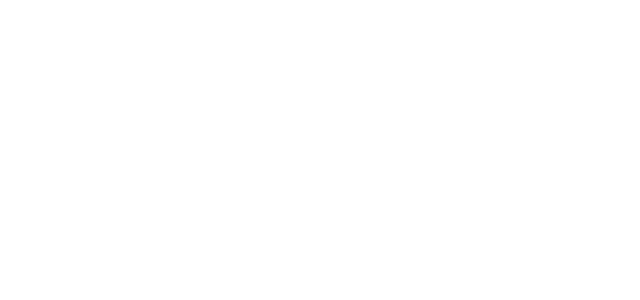
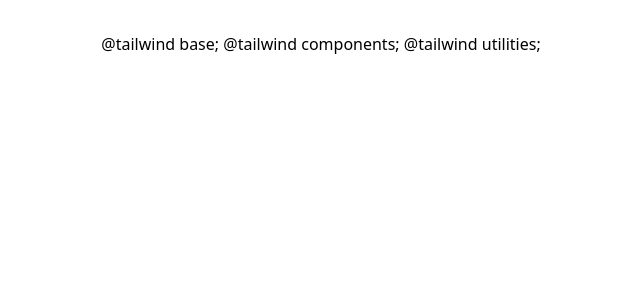
Before and after one commit to joinsachinarya/RMLMapping, a React (Vite) app: page / in a window 1280 px wide. Shown: the top 300 px of the page, without its empty margins (319-959 px from the left). Built offline with nearby package versions, Linux system fonts and the light colour scheme.

Commit message:
eslint setup

```diff
--- a/index.html
+++ b/index.html
@@ -1,13 +1,16 @@
 <!DOCTYPE html>
 <html lang="en">
+
 <head>
   <meta charset="UTF-8" />
   <link rel="icon" type="image/svg+xml" href="/vite.svg" />
   <meta name="viewport" content="width=device-width, initial-scale=1.0" />
-    <title>Vite + React + TS</title>
+  <title>Comake</title>
 </head>
+
 <body>
   <div id="root"></div>
   <script type="module" src="/src/main.tsx"></script>
 </body>
+
 </html>
--- a/src/App.tsx
+++ b/src/App.tsx
@@ -1,8 +1,13 @@
 import { useState } from "react";
 import "./App.css";
+import Home from "./Screens/Home";
 
 function App() {
-  return <div className="App"></div>;
+  return (
+    <div className="App">
+      <Home />
+    </div>
+  );
 }
 
 export default App;
--- a/src/Components/EditorBox/index.tsx
+++ b/src/Components/EditorBox/index.tsx
@@ -1,3 +1,4 @@
+import React from "react";
 const EditorBox = () => {
   return <></>;
 };
--- a/src/Components/InputBox/index.tsx
+++ b/src/Components/InputBox/index.tsx
@@ -1,5 +1,14 @@
+import React from "react";
 const InputBox = () => {
-  return <></>;
+  return (
+    <>
+      <div>
+        <h1 className="flex w-1/4 border-solid  input-box-container">
+          @tailwind base; @tailwind components; @tailwind utilities;
+        </h1>
+      </div>
+    </>
+  );
 };
 
 export default InputBox;
--- a/src/Components/OutputBox/index.tsx
+++ b/src/Components/OutputBox/index.tsx
@@ -1,3 +1,4 @@
+import React from "react";
 const OutputBox = () => {
   return (
     <>
--- /dev/null
+++ b/src/Features/NavBar/index.tsx
@@ -0,0 +1,6 @@
+import React from "react";
+const NavBar = () => {
+  return <></>;
+};
+
+export default NavBar;
--- /dev/null
+++ b/src/Features/PageTemplate/index.tsx
@@ -0,0 +1,6 @@
+import React from "react";
+const PageTemplate = () => {
+  return <></>;
+};
+
+export default PageTemplate;
--- a/src/Screens/Home/index.tsx
+++ b/src/Screens/Home/index.tsx
@@ -1,5 +1,16 @@
+import React from "react";
+import EditorBox from "../../Components/EditorBox";
+import InputBox from "../../Components/InputBox";
+import OutputBox from "../../Components/OutputBox";
+
 const Home = () => {
-  return <></>;
+  return (
+    <>
+      <InputBox />
+      <EditorBox />
+      <OutputBox />
+    </>
+  );
 };
 
 export default Home;
--- a/src/Screens/NotFound/index.tsx
+++ b/src/Screens/NotFound/index.tsx
@@ -1,3 +1,4 @@
+import React from "react";
 const NotFound = () => {
   return <></>;
 };
```
Also changed, not shown: package.json (+13 -1 lines), .eslintrc.json (added), 1 other file (tests, documents, lock files or other folders). Lines whose indentation alone changed are shown as unchanged.
